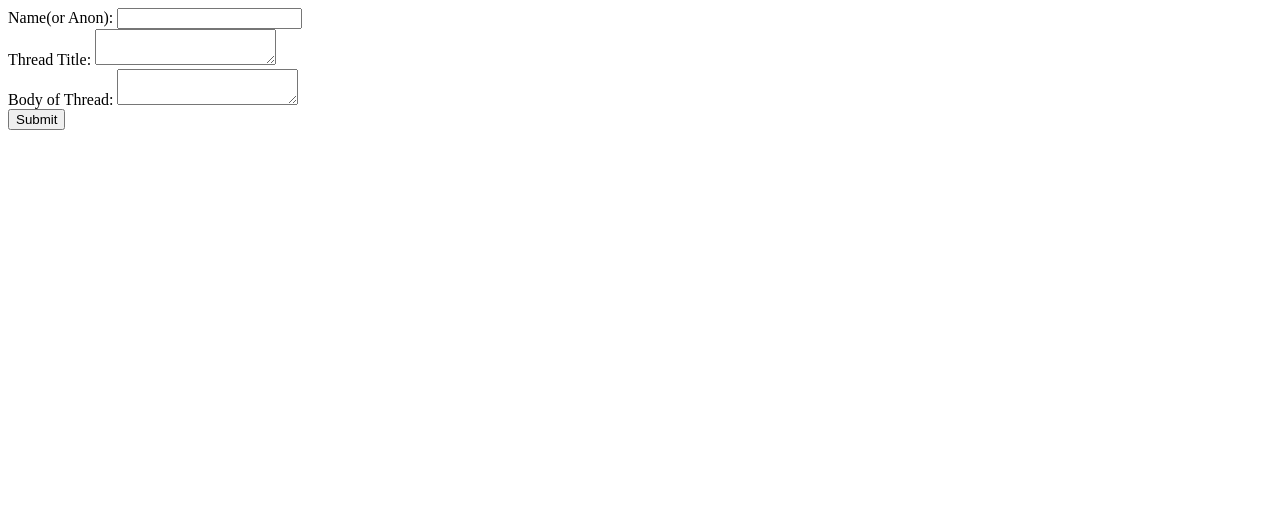
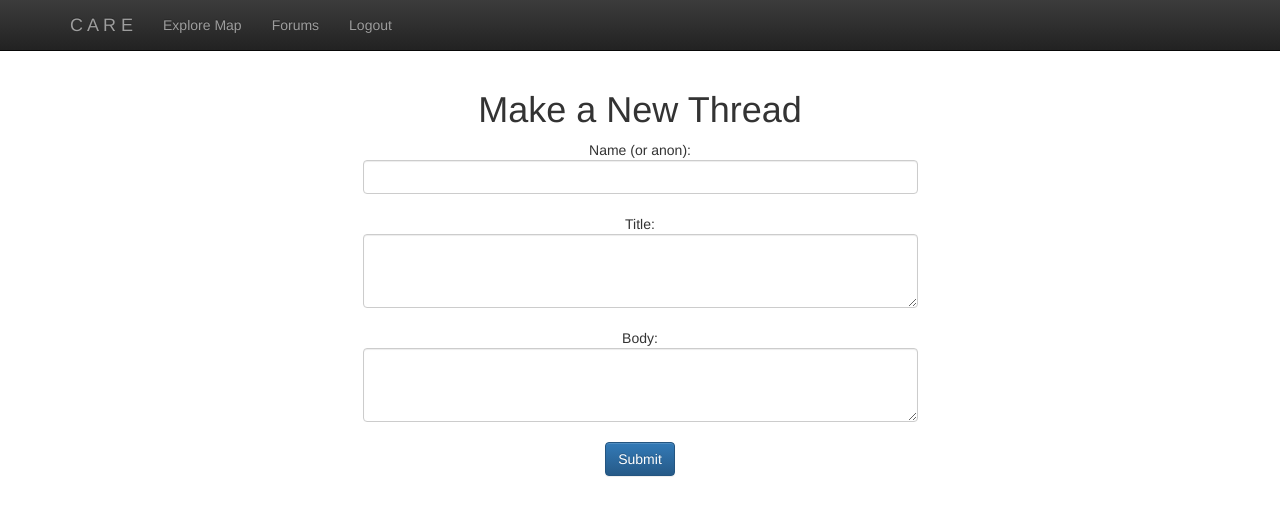
Before and after one commit to alexstolznut/CARE, a website: page views/newthread.html in a window 1280 px wide. Drawn offline with nearby package versions, Linux system fonts and the light colour scheme.

Commit message:
added bootstrap styling

```diff
--- a/views/newthread.html
+++ b/views/newthread.html
@@ -1,6 +1,90 @@
-<form action="/message" method="post">
-    Name(or Anon): <input type="text" name="name"><br>
-    Thread Title: <textarea name="content"></textarea><br>
-    Body of Thread: <textarea name="description"></textarea><br>
-    <input type="submit" value="Submit">
-</form>
+<!DOCTYPE html>
+<html>
+
+<head>
+    <!-- Latest compiled and minified CSS -->
+    <link rel="stylesheet" href="https://maxcdn.bootstrapcdn.com/bootstrap/3.3.6/css/bootstrap.min.css" integrity="sha384-1q8mTJOASx8j1Au+a5WDVnPi2lkFfwwEAa8hDDdjZlpLegxhjVME1fgjWPGmkzs7" crossorigin="anonymous">
+
+    <!-- Optional theme -->
+    <link rel="stylesheet" href="https://maxcdn.bootstrapcdn.com/bootstrap/3.3.6/css/bootstrap-theme.min.css" integrity="sha384-fLW2N01lMqjakBkx3l/M9EahuwpSfeNvV63J5ezn3uZzapT0u7EYsXMjQV+0En5r" crossorigin="anonymous">
+
+    <!-- Latest compiled and minified JavaScript -->
+    <script src="https://maxcdn.bootstrapcdn.com/bootstrap/3.3.6/js/bootstrap.min.js" integrity="sha384-0mSbJDEHialfmuBBQP6A4Qrprq5OVfW37PRR3j5ELqxss1yVqOtnepnHVP9aJ7xS" crossorigin="anonymous"></script>
+    <title></title>
+
+    <style>
+    body {
+        padding-top: 70px;
+        /* Required padding for .navbar-fixed-top. Remove if using .navbar-static-top. Change if height of navigation changes. */
+    }
+    </style>
+
+</head>
+
+<body>
+
+    <!-- Navigation -->
+    <nav class="navbar navbar-inverse navbar-fixed-top" role="navigation">
+        <div class="container">
+            <!-- Brand and toggle get grouped for better mobile display -->
+            <div class="navbar-header">
+                <button type="button" class="navbar-toggle" data-toggle="collapse" data-target="#bs-example-navbar-collapse-1">
+                    <span class="sr-only">Toggle navigation</span>
+                    <span class="icon-bar"></span>
+                    <span class="icon-bar"></span>
+                    <span class="icon-bar"></span>
+                </button>
+                <a class="navbar-brand" href="#">C A R E</a>
+            </div>
+            <!-- Collect the nav links, forms, and other content for toggling -->
+            <div class="collapse navbar-collapse" id="bs-example-navbar-collapse-1">
+                <ul class="nav navbar-nav">
+                    <li>
+                        <a href="#">Explore Map</a>
+                    </li>
+                    <li>
+                        <a href="#">Forums</a>
+                    </li>
+                    <li>
+                        <a href="#">Logout</a>
+                    </li>
+                </ul>
+            </div>
+            <!-- /.navbar-collapse -->
+        </div>
+        <!-- /.container -->
+    </nav>
+
+    <!-- Page Content -->
+    <div class="container">
+
+        <div class="row">
+            <div class="col-md-3"></div>
+
+        	<div class="col-md-6">
+
+			<center>
+			<h1> Make a New Thread </h1>
+			<form action="/message" method="post">
+
+				<fieldset class="form-group">
+				    Name (or anon): <input class="form-control" type="text" name="name"><br>
+				    Title:<textarea name="content" class="form-control" id="exampleTextarea" rows="3"></textarea><br>
+				    Body:<textarea name="description" class="form-control" id="exampleTextarea" rows="3"></textarea><br>
+				    <button type="submit" value="Submit" class="btn btn-primary">Submit</button>
+				</fieldset>
+
+
+			</form>
+			</center>
+			</div>
+
+			<div class="col-md-3"></div>
+        </div>
+        <!-- /.row -->
+
+    </div>
+
+</body>
+
+</html>
```
